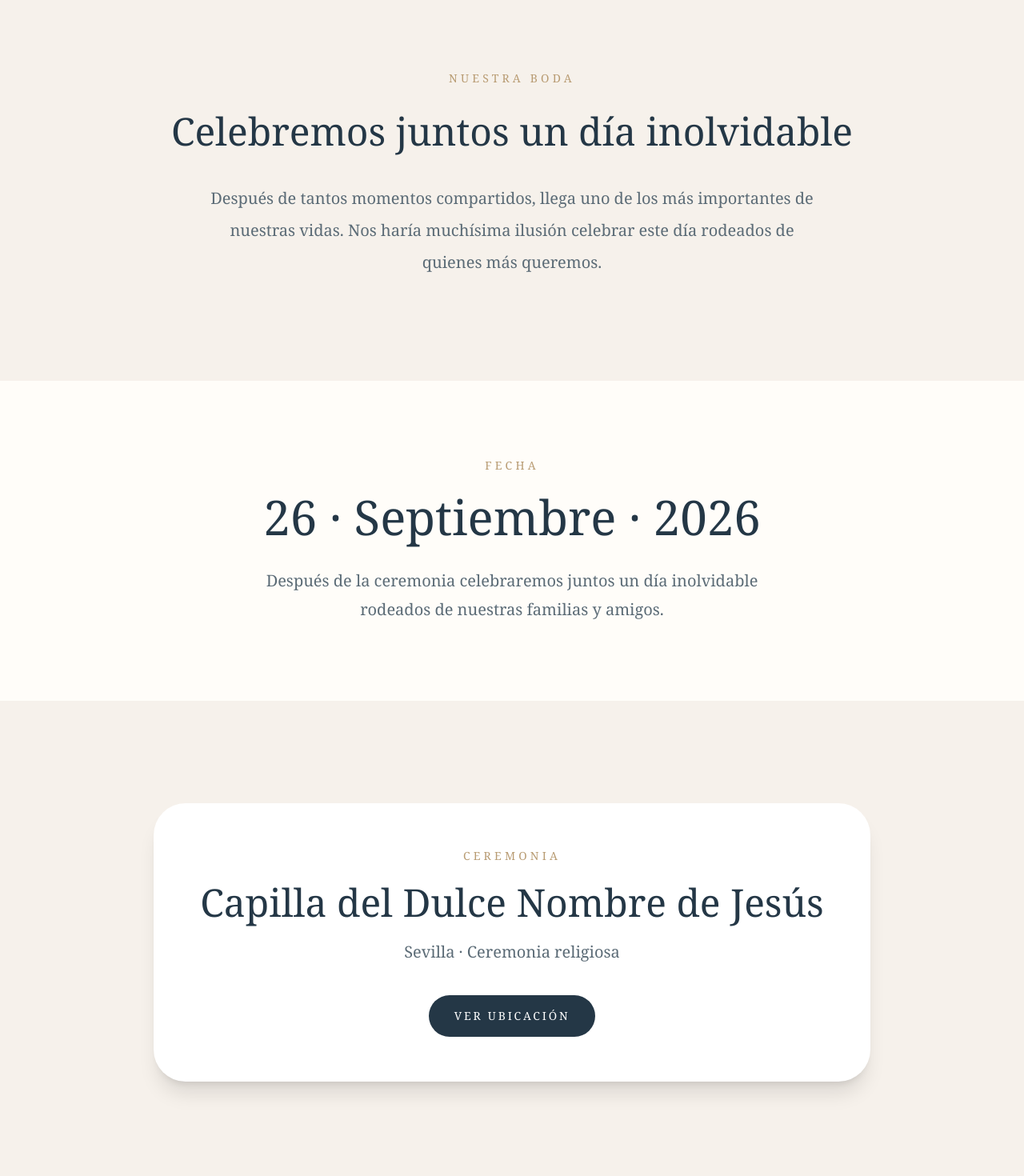
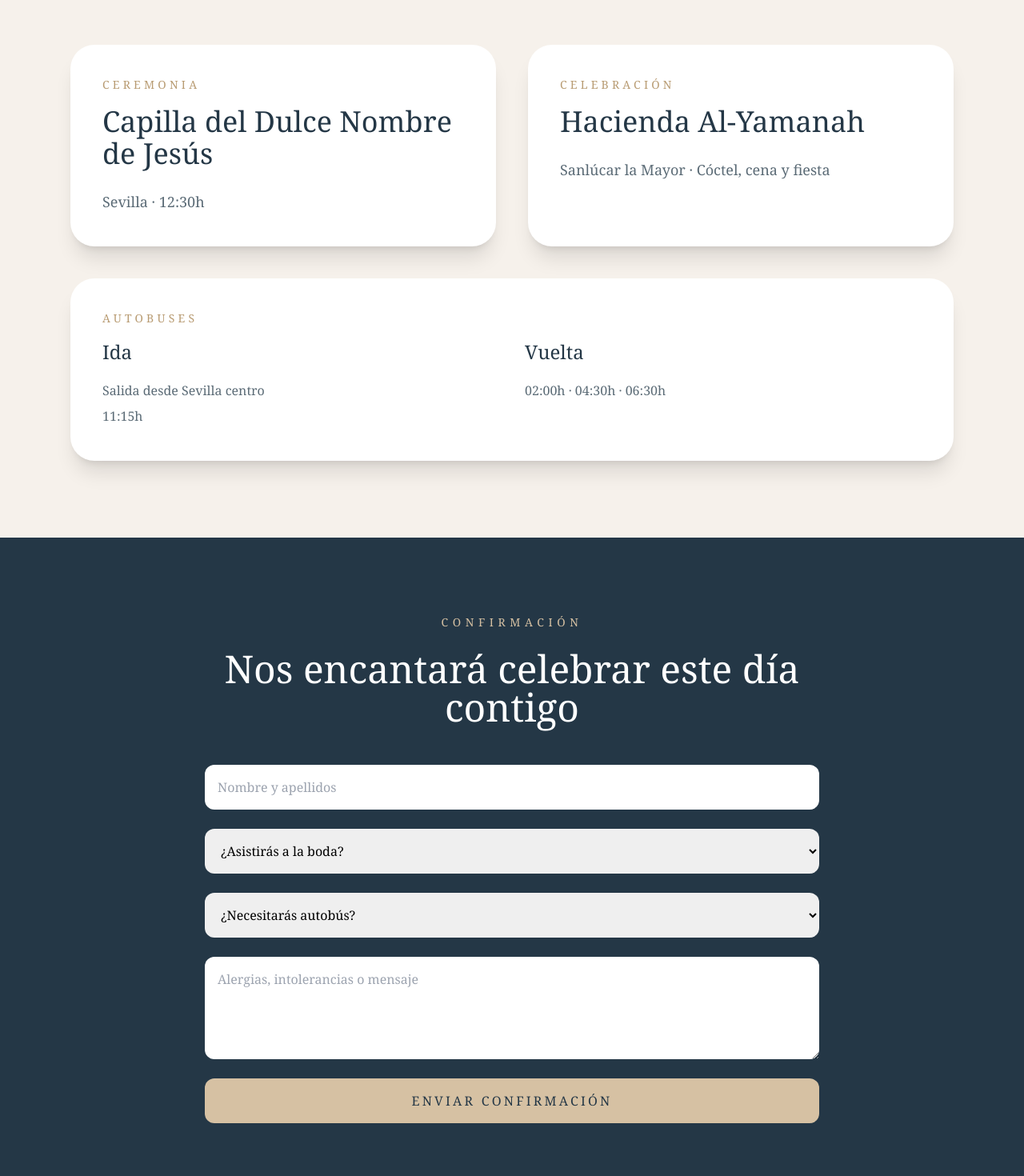
Before and after one commit to migueldevicente7-boop/boda-isabel-miguel, a Next.js app: page / in a window 1280 px wide. Shown: the part 840-2310 px from the top of the page at 80% size. Built offline with nearby package versions, Linux system fonts and the light colour scheme.

Commit message:
Update page.tsx

```diff
--- a/app/page.tsx
+++ b/app/page.tsx
@@ -5,33 +5,30 @@ export default function Home() {
       {/* HERO */}
       <section className="relative h-screen flex items-center justify-center overflow-hidden">
 
-        {/* FOTO DE FONDO */}
         <div className="absolute inset-0 bg-[url('/foto-boda.JPEG')] bg-cover bg-center" />
 
-        {/* OVERLAY */}
         <div className="absolute inset-0 bg-black/40" />
 
-        {/* CONTENIDO */}
-        <div className="relative z-10 text-center px-6">
+        <div className="relative z-10 text-center px-6 text-white">
 
           <p className="uppercase tracking-[0.4em] text-sm text-[#f6f1eb] mb-8">
             Una celebración inolvidable
           </p>
 
-          <h1 className="text-[#f6f1eb] text-7xl md:text-9xl leading-none font-serif">
+          <h1 className="text-7xl md:text-9xl leading-none font-serif">
             Isabel
           </h1>
 
-          <p className="text-[#d6c1a3] text-4xl my-4 font-light">
+          <p className="text-4xl my-4 text-[#d6c1a3]">
             y
           </p>
 
-          <h1 className="text-[#f6f1eb] text-7xl md:text-9xl leading-none font-serif">
+          <h1 className="text-7xl md:text-9xl leading-none font-serif">
             Miguel
           </h1>
 
           <div className="mt-10">
-            <p className="text-[#f6f1eb] tracking-[0.3em] uppercase text-sm">
+            <p className="tracking-[0.3em] uppercase text-sm">
               26 · Septiembre · 2026
             </p>
           </div>
@@ -46,91 +43,123 @@ export default function Home() {
         </div>
       </section>
 
-      {/* INFORMACIÓN */}
+      {/* INFO */}
       <section
         id="info"
-        className="max-w-5xl mx-auto px-6 py-32 text-center"
+        className="max-w-6xl mx-auto px-6 py-24 grid md:grid-cols-2 gap-10"
       >
 
-        <p className="uppercase tracking-[0.3em] text-sm text-[#b89b72] mb-8">
-          Nuestra boda
-        </p>
-
-        <h2 className="text-5xl mb-10 font-serif">
-          Celebremos juntos un día inolvidable
-        </h2>
-
-        <p className="text-xl leading-10 text-[#5b6b76] max-w-3xl mx-auto">
-          Después de tantos momentos compartidos, llega uno de los más importantes
-          de nuestras vidas. Nos haría muchísima ilusión celebrar este día rodeados
-          de quienes más queremos.
-        </p>
-
-      </section>
-
-      {/* FECHA */}
-      <section className="py-24 text-center bg-[#fffdf9]">
-
-        <p className="uppercase tracking-[0.3em] text-sm text-[#b89b72] mb-6">
-          Fecha
-        </p>
-
-        <h2 className="text-6xl font-serif mb-8">
-          26 · Septiembre · 2026
-        </h2>
-
-        <p className="text-xl text-[#5b6b76] max-w-2xl mx-auto leading-9">
-          Después de la ceremonia celebraremos juntos un día inolvidable rodeados
-          de nuestras familias y amigos.
-        </p>
-
-      </section>
-
-      {/* CEREMONIA */}
-      <section className="py-32 px-6">
-
-        <div className="max-w-4xl mx-auto bg-white rounded-[40px] p-14 shadow-xl text-center">
-
-          <p className="uppercase tracking-[0.3em] text-sm text-[#b89b72] mb-6">
+        {/* CEREMONIA */}
+        <div className="bg-white rounded-[30px] shadow-xl p-10">
+          <p className="uppercase tracking-[0.3em] text-sm text-[#b89b72] mb-4">
             Ceremonia
           </p>
 
-          <h3 className="text-5xl font-serif mb-6">
+          <h2 className="text-4xl font-serif mb-6">
             Capilla del Dulce Nombre de Jesús
-          </h3>
+          </h2>
 
-          <p className="text-xl text-[#5b6b76] mb-10">
-            Sevilla · Ceremonia religiosa
+          <p className="text-lg leading-8 text-[#5b6b76]">
+            Sevilla · 12:30h
+          </p>
+        </div>
+
+        {/* CELEBRACIÓN */}
+        <div className="bg-white rounded-[30px] shadow-xl p-10">
+          <p className="uppercase tracking-[0.3em] text-sm text-[#b89b72] mb-4">
+            Celebración
           </p>
 
-          <button className="px-8 py-4 bg-[#243746] text-white uppercase tracking-[0.2em] text-sm rounded-full hover:opacity-90 transition">
-            Ver ubicación
-          </button>
+          <h2 className="text-4xl font-serif mb-6">
+            Hacienda Al-Yamanah
+          </h2>
 
+          <p className="text-lg leading-8 text-[#5b6b76]">
+            Sanlúcar la Mayor · Cóctel, cena y fiesta
+          </p>
+        </div>
+
+        {/* AUTOBUSES */}
+        <div className="bg-white rounded-[30px] shadow-xl p-10 md:col-span-2">
+          <p className="uppercase tracking-[0.3em] text-sm text-[#b89b72] mb-4">
+            Autobuses
+          </p>
+
+          <div className="grid md:grid-cols-2 gap-8">
+
+            <div>
+              <h3 className="text-2xl font-serif mb-4">
+                Ida
+              </h3>
+
+              <p className="text-[#5b6b76] leading-8">
+                Salida desde Sevilla centro
+                <br />
+                11:15h
+              </p>
+            </div>
+
+            <div>
+              <h3 className="text-2xl font-serif mb-4">
+                Vuelta
+              </h3>
+
+              <p className="text-[#5b6b76] leading-8">
+                02:00h · 04:30h · 06:30h
+              </p>
+            </div>
+
+          </div>
         </div>
 
       </section>
 
-      {/* CELEBRACIÓN */}
-      <section className="pb-32 px-6">
+      {/* RSVP */}
+      <section className="bg-[#243746] text-white py-24 px-6">
 
-        <div className="max-w-4xl mx-auto bg-[#243746] rounded-[40px] p-14 shadow-xl text-center text-white">
+        <div className="max-w-3xl mx-auto text-center">
 
-          <p className="uppercase tracking-[0.3em] text-sm text-[#d6c1a3] mb-6">
-            Celebración
+          <p className="uppercase tracking-[0.4em] text-sm text-[#d6c1a3] mb-6">
+            Confirmación
           </p>
 
-          <h3 className="text-5xl font-serif mb-6">
-            Hacienda Al-Yamanah
-          </h3>
+          <h2 className="text-5xl font-serif mb-12">
+            Nos encantará celebrar este día contigo
+          </h2>
 
-          <p className="text-xl text-[#d9e0e5] mb-10">
-            Sanlúcar la Mayor · Cena y celebración
-          </p>
+          <form className="grid gap-6 text-left">
 
-          <button className="px-8 py-4 border border-white uppercase tracking-[0.2em] text-sm rounded-full hover:bg-white hover:text-[#243746] transition duration-500">
-            Ver ubicación
-          </button>
+            <input
+              type="text"
+              placeholder="Nombre y apellidos"
+              className="p-4 rounded-xl bg-white text-black"
+            />
+
+            <select className="p-4 rounded-xl text-black">
+              <option>¿Asistirás a la boda?</option>
+              <option>Sí asistiré</option>
+              <option>No podré asistir</option>
+            </select>
+
+            <select className="p-4 rounded-xl text-black">
+              <option>¿Necesitarás autobús?</option>
+              <option>Sí</option>
+              <option>No</option>
+            </select>
+
+            <textarea
+              placeholder="Alergias, intolerancias o mensaje"
+              rows={4}
+              className="p-4 rounded-xl text-black"
+            />
+
+            <button
+              className="bg-[#d6c1a3] text-[#243746] py-4 rounded-xl uppercase tracking-[0.2em] hover:opacity-80 transition"
+            >
+              Enviar confirmación
+            </button>
+
+          </form>
 
         </div>
 
```
